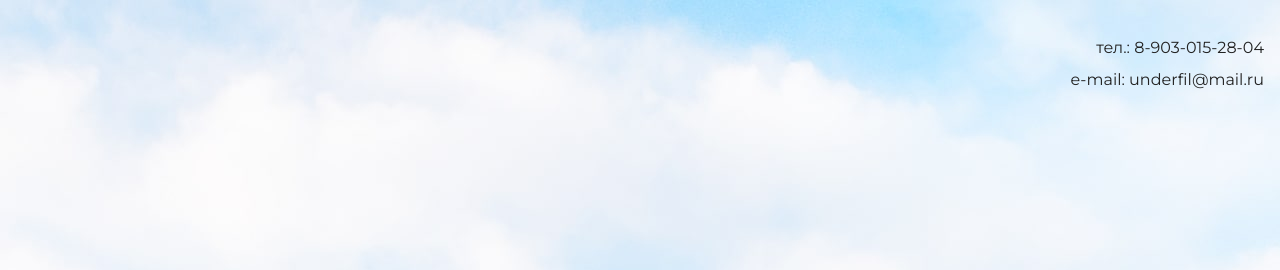
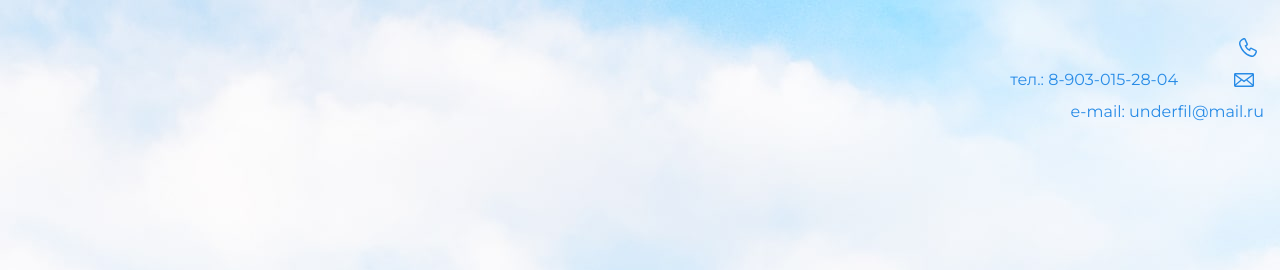
Before and after one commit to AndreiKachur/the-first-one, a plain HTML site: page index.html in a window 1280 px wide. Shown: the top 270 px of the page. Drawn offline with nearby package versions, Linux system fonts and the light colour scheme.

Commit message:
Update index.html

```diff
--- a/index.html
+++ b/index.html
@@ -12,8 +12,8 @@
   <body>
     <header class="page-header">
     	<div class = 'container'>
-     тел.: 8-903-015-28-04
-     <br> e-mail: underfil@mail.ru
+     <a class='header-phone' href="tel:+79876543210"> <br> тел.: 8-903-015-28-04 </a>
+     <a class = 'header-email' href = "mailto:underfil@mail.ru"><br> e-mail: underfil@mail.ru</a>
 		</div>
     </header>
 
@@ -44,8 +44,8 @@
 
     <footer class="page-footer">
     <h3>Мои контакты:</h3>
-     <br> тел.: 8-903-015-28-04
-     <br> e-mail: underfil@mail.ru
+	    <a class='header-phone' href="tel:+79876543210"> <br> тел.: 8-903-015-28-04 </a>
+     <a class = 'header-email' href = "mailto:underfil@mail.ru"><br> e-mail: underfil@mail.ru</a>
     </footer>
   </body>
 </html>
```
